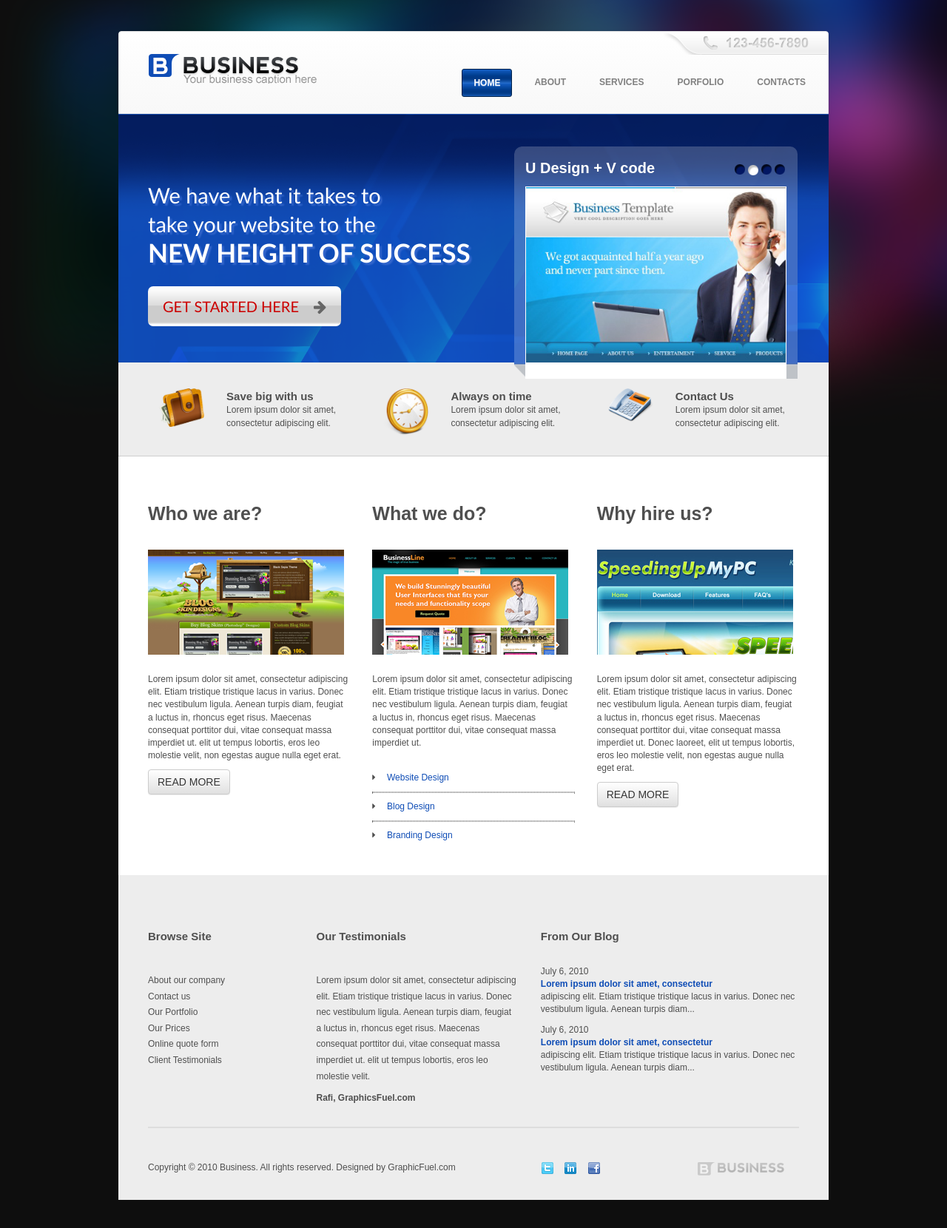
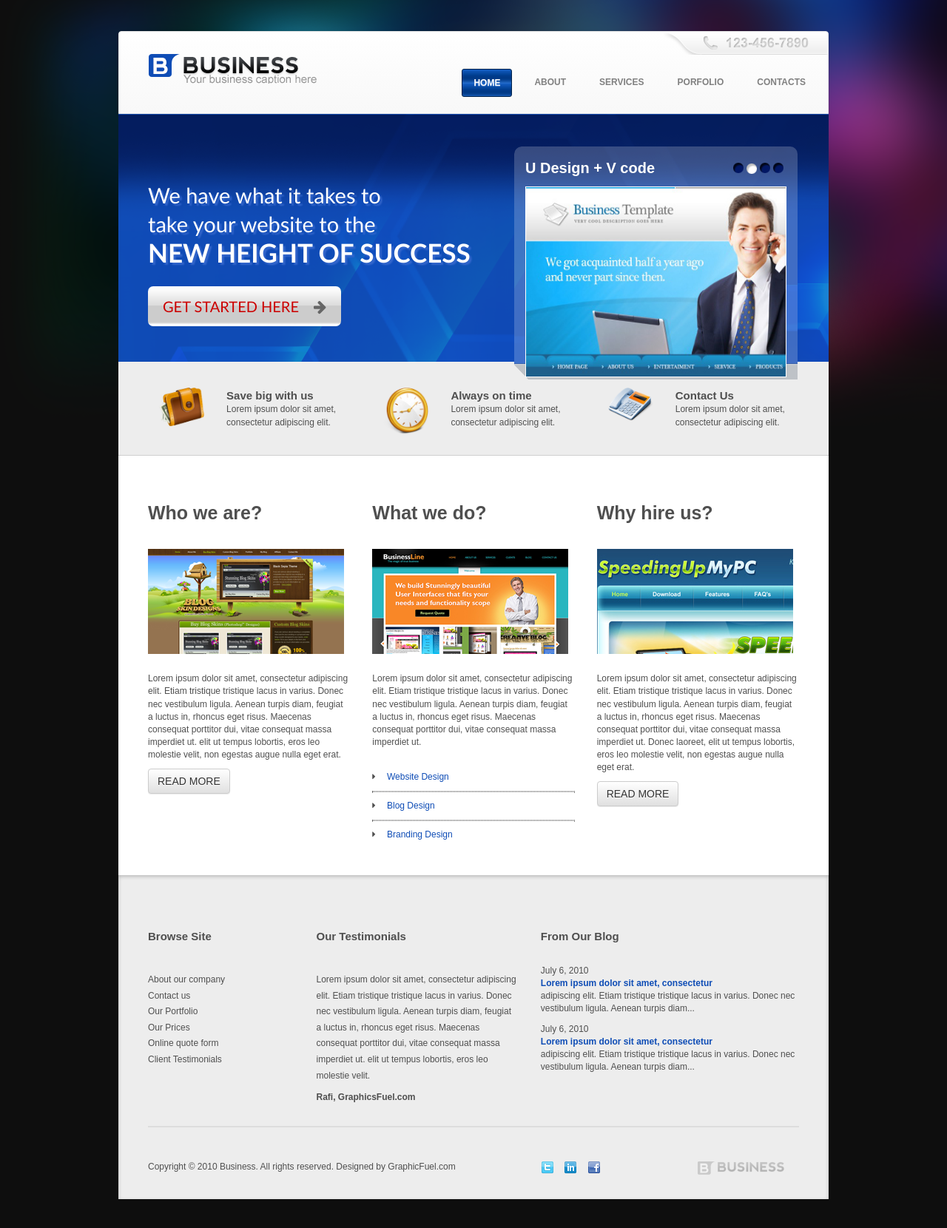
Before and after one commit to 2244yen/Template_FrontEnd, a plain HTML site: page Business_Template/index.html in a window 1280 px wide. Shown: the whole page at 74% size. Drawn offline with Linux system fonts and the light colour scheme.

Commit message:
Cap nhat giao dien

```diff
--- a/Business_Template/css/default.css
+++ b/Business_Template/css/default.css
@@ -130,7 +130,6 @@ a{
 .business-working{
 	background-color: #fff;
 	padding: 44px 40px 35px 40px;
-	box-shadow: 0px 8px 6px -8px #cccccc;
 }
 .business-working .business-working-content h3{
 	font-size: 25px;
@@ -154,6 +153,9 @@ a{
 footer{
 	background-color: #ededed;
 	padding: 25px 40px 25px 40px;
+	-moz-box-shadow: inset 0px 2px 5px #bababa;
+	-webkit-box-shadow: inset 0px 2px 5px #bababa;
+	box-shadow: inset 0px 2px 5px #bababa;
 }
 footer h3{
 	padding-top:30px;
--- a/Business_Template/css/light.css
+++ b/Business_Template/css/light.css
@@ -35,7 +35,7 @@ Supports Thumbs: true
 	position: relative;
 	z-index: 10;
 	float: right;
-	margin-top:-300px;
+	margin: 0 2px;
 }
 .theme-light .nivo-controlNav a {
 	display:inline-block;
@@ -103,22 +103,26 @@ Supports Thumbs: true
 	height: auto;
 }
 
-
+.business-bg-img{
+	height: 315px !important;
+}
 .business-bg-img .theme-light.slider-wrapper {
+	background: transparent;
 	background-image: url("../images/bg-slider.png");
     margin-top:44px;
     padding:0 15px 0 15px;
 	border-top-left-radius: 10px;
 	border-top-right-radius: 10px;
-	/*border-bottom: 20px solid rgba(190,194,199,0.3);
-	border-left:  10px solid transparent;
-	border-right: 10px solid transparent;*/
-}
-.business-bg-img .nivoSlider,
-.business-bg-img .nivo-box,
-.business-bg-img .nivo-slice{
-	height: 260px;
-}
-.business-bg-img .nivoSlider .nivo-main-image{
 	height: 100%;
 }
+.business-bg-img .nivoSlider, .business-bg-img .nivo-box,
+.business-bg-img .nivo-slice {
+	height: 258px !important;
+}
+
+.business-bg-img .nivoSlider img {
+	height: 100% !important;
+}
+.business-bg-img .nivo-controlNav {
+	margin-top:-300px !important;
+}
--- a/Business_Template/css/nivo-slider.css
+++ b/Business_Template/css/nivo-slider.css
@@ -56,7 +56,7 @@
 	z-index:5;
 	overflow:hidden;
 }
-.nivo-box img { display:block;}
+.nivo-box img { display:block; }
 
 /* Caption styles */
 .nivo-caption {
--- a/Business_Template/css/responsive.css
+++ b/Business_Template/css/responsive.css
@@ -37,10 +37,6 @@ and open the template in the editor.
 		margin:0 auto;
 	}
 
-	.business-bg-img .nivoSlider,
-	.business-bg-img .nivo-box{
-		max-height: 220px;
-	}
 	.theme-light .nivo-controlNav a {
 		display: none;
 	}
```
Also changed, not shown: Business_Template/js/vendor/jquery.nivo.slider.js.
